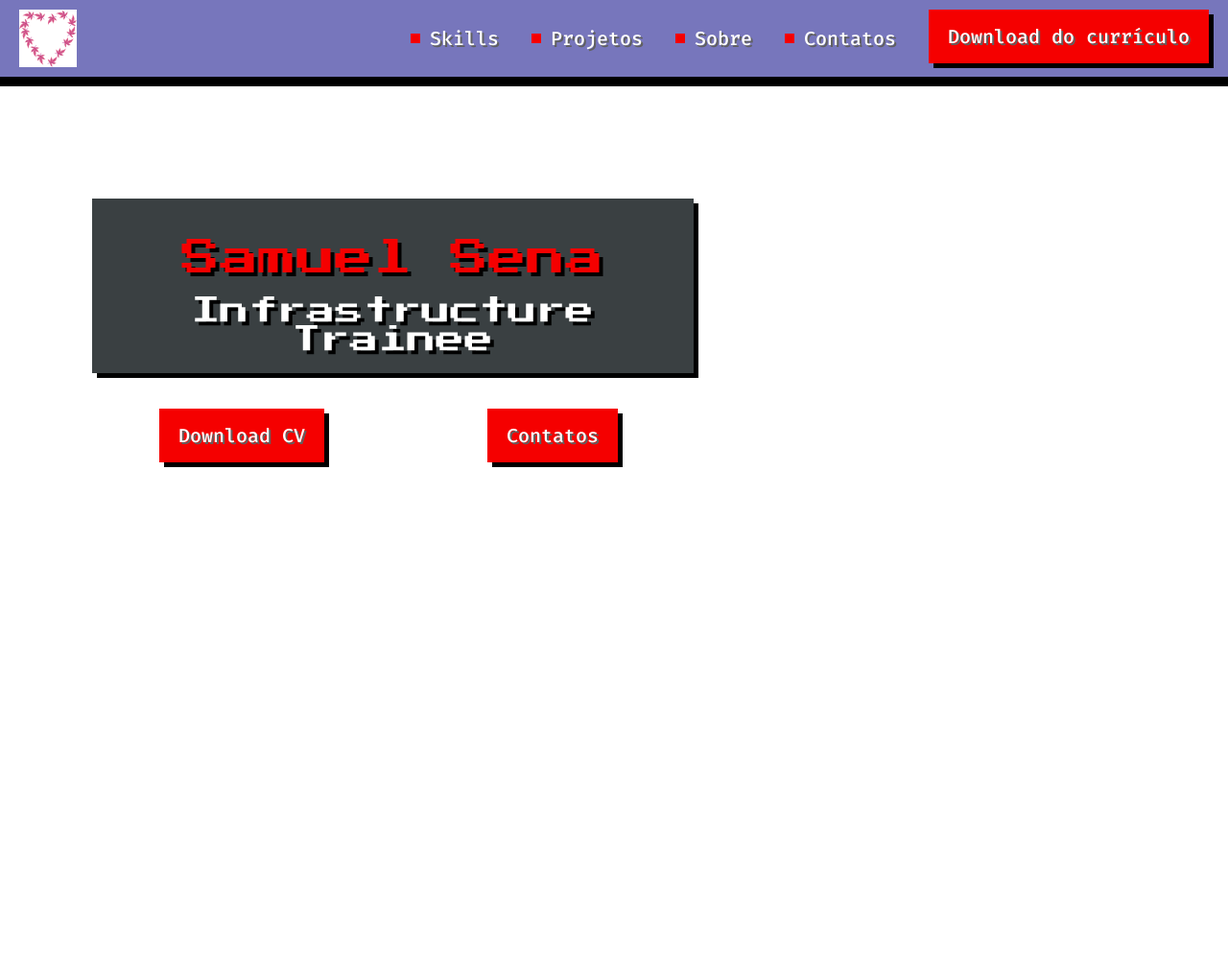
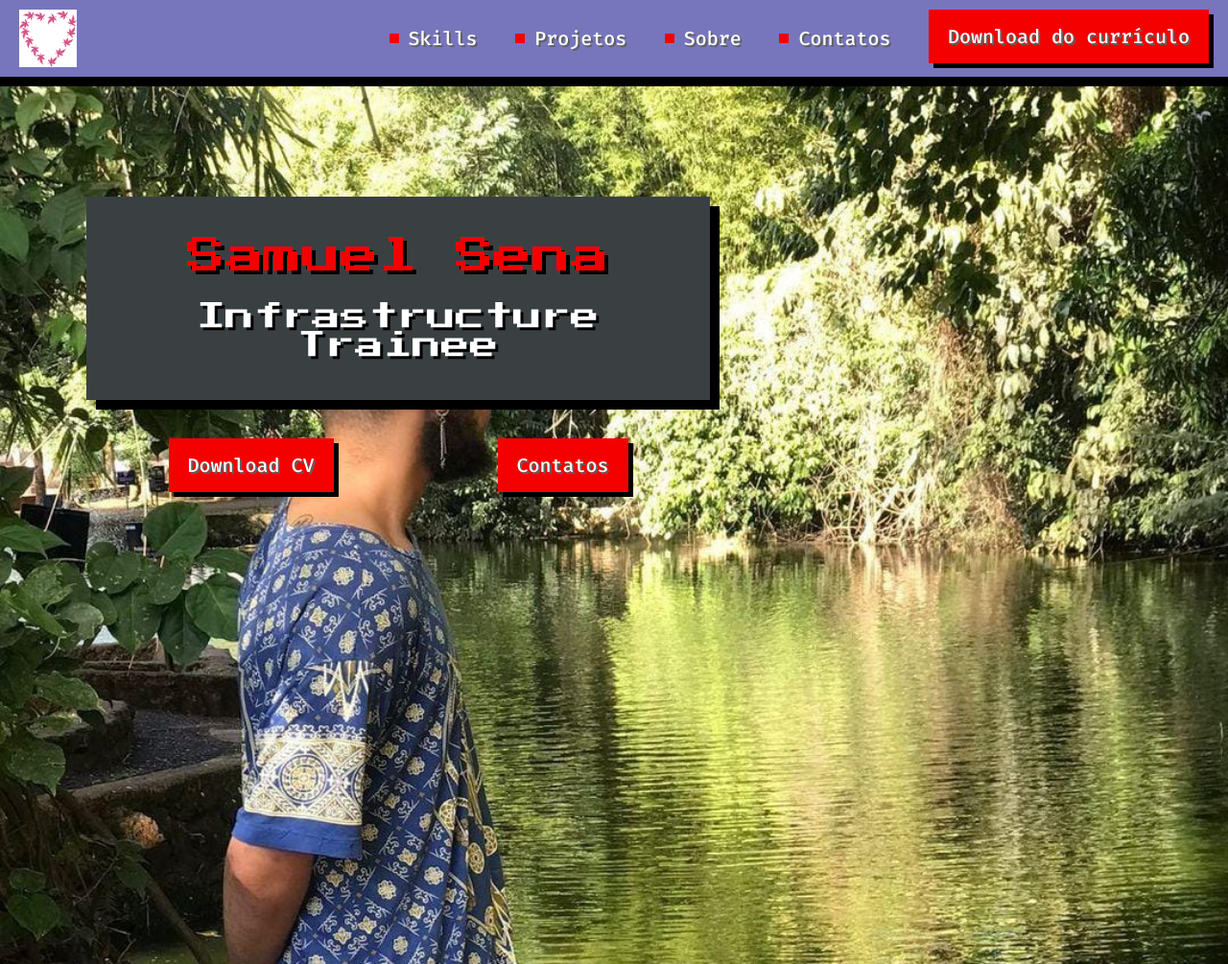
Before and after one commit to Aldebaranito/AldeResume, a plain HTML site: page index.html in a window 1280 px wide. Shown: the whole page at 96% size. Before the commit the page ends 800 px from the top, so only its background shows below. Drawn offline with Linux system fonts and the light colour scheme.

Commit message:
create the banner

```diff
--- /dev/null
+++ b/css/base.css
@@ -0,0 +1,3 @@
+body {
+    font-family: "Fira code", Arial, Helvetica, sans-serif;
+}
--- /dev/null
+++ b/css/components.css
@@ -0,0 +1,44 @@
+/*     APRESENTAÇÃO     */
+.banner {
+    display: border-box;
+    background-image: url(../assets/img/my\ photo.jpeg);
+    background-repeat: no-repeat;
+    background-size: 100%;
+    height: 800px;
+    border-bottom: 10px solid #000;
+    padding-top: 115px;
+    padding-left: 90px;
+}
+
+.banner .wrapper {
+    display: flex;
+    flex-direction: column;
+    width: 650px;
+}
+
+.banner .container {
+    background-color: #3A4042;
+    font-family: "Press Start 2P", Arial, Helvetica, sans-serif;
+    box-shadow: 10px 10px 0 #000;
+    text-align: center;
+    padding: 42px 44px;
+    margin-bottom: 40px;
+}
+
+.apresentation-title {
+    color: #F50000;
+    font-size: 40px;
+    text-shadow: 4px 4px 0px #000;
+    margin-bottom: 28px;
+}
+
+.apresentation-subtitle {
+    color: #FFF;
+    font-size: 30px;
+    text-shadow: 3px 3px 0px #000;
+}
+
+.banner .page-buttons {
+    display: flex;                      /* flex-direction padrão é row */
+    justify-content: space-around;                   /* altera de acordo com o flex-direction */
+}
--- a/css/index.css
+++ b/css/index.css
@@ -15,7 +15,6 @@ nav {
     align-items: center;
     color: #FFF;
     font-size: 20px;
-    font-family: "Fira code", Arial, Helvetica, sans-serif;
     font-weight: 500;
     text-decoration: none;
     margin-right: 30px;
@@ -45,7 +44,6 @@ nav {
     background-color: #F50000;
     color: #FFF;
     font-size: 20px;
-    font-family: "Fira code", Arial, Helvetica, sans-serif;
     font-weight: 500;
     text-decoration: none;
     text-shadow: 2px 2px 0 #606060;
@@ -64,45 +62,3 @@ a:hover, a:focus {
     color: #FFF;
     transform: scale(1.08);
 }
-
-.container {
-    display: block;
-    background-color: #3A4042;
-    width: 627px;
-    height: 182px;
-    margin-top: 117px;
-    margin-left: 96px;
-    box-shadow: 5px 5px 0 #000;
-}
-
-.name-title{
-    color: #F50000;
-    font-family: "Press Start 2P", Arial, Helvetica, sans-serif;
-    font-style: normal;
-    font-size: 40px;
-    font-weight: 400;
-    line-height: normal;
-    text-shadow: 4px 4px 0px #000;
-    text-align: center;
-    padding-top: 42px;
-    padding-bottom: 20px;
-}
-
-.function-title{
-    color: #FFF;
-    font-family: "Press Start 2P", Arial, Helvetica, sans-serif;
-    font-style: normal;
-    font-size: 30px;
-    font-weight: 400;
-    line-height: normal;
-    text-shadow: 4px 4px 0px #000;
-    text-align: center;
-}
-
-.page-buttons {
-    padding-top: 37px;
-}
-
-.button--interact {
-    margin-left: 166px;
-}
--- a/index.html
+++ b/index.html
@@ -12,7 +12,9 @@
     <link href="https://fonts.googleapis.com/css2?family=Press+Start+2P&display=swap" rel="stylesheet">
 
     <link rel="stylesheet" href="./css/reset.css">
+    <link rel="stylesheet" href="./css/base.css">
     <link rel="stylesheet" href="./css/index.css">
+    <link rel="stylesheet" href="./css/components.css">
 </head>
 
 <body>
@@ -28,19 +30,19 @@
         </nav>
     </header>
 
+    <section class="banner">
+        <div class="wrapper">
             <div class="container">
-        <h1 class="name-title">Samuel Sena</h1>
-        <h2 class="function-title">Infrastructure Trainee</h2>
+                <h1 class="apresentation-title">Samuel Sena</h1>
+                <h2 class="apresentation-subtitle">Infrastructure Trainee</h2>
             </div>
 
             <div class="page-buttons">
             <a href="" class="button button--interact">Download CV</a>
             <a href="" class="button button--interact">Contatos</a>
             </div>
-
-
-
-
+        </div>
+    </section>
 
 </body>
 
```
Also changed, not shown: assets/img/my photo.jpeg (added). Lines whose indentation alone changed are shown as unchanged.
